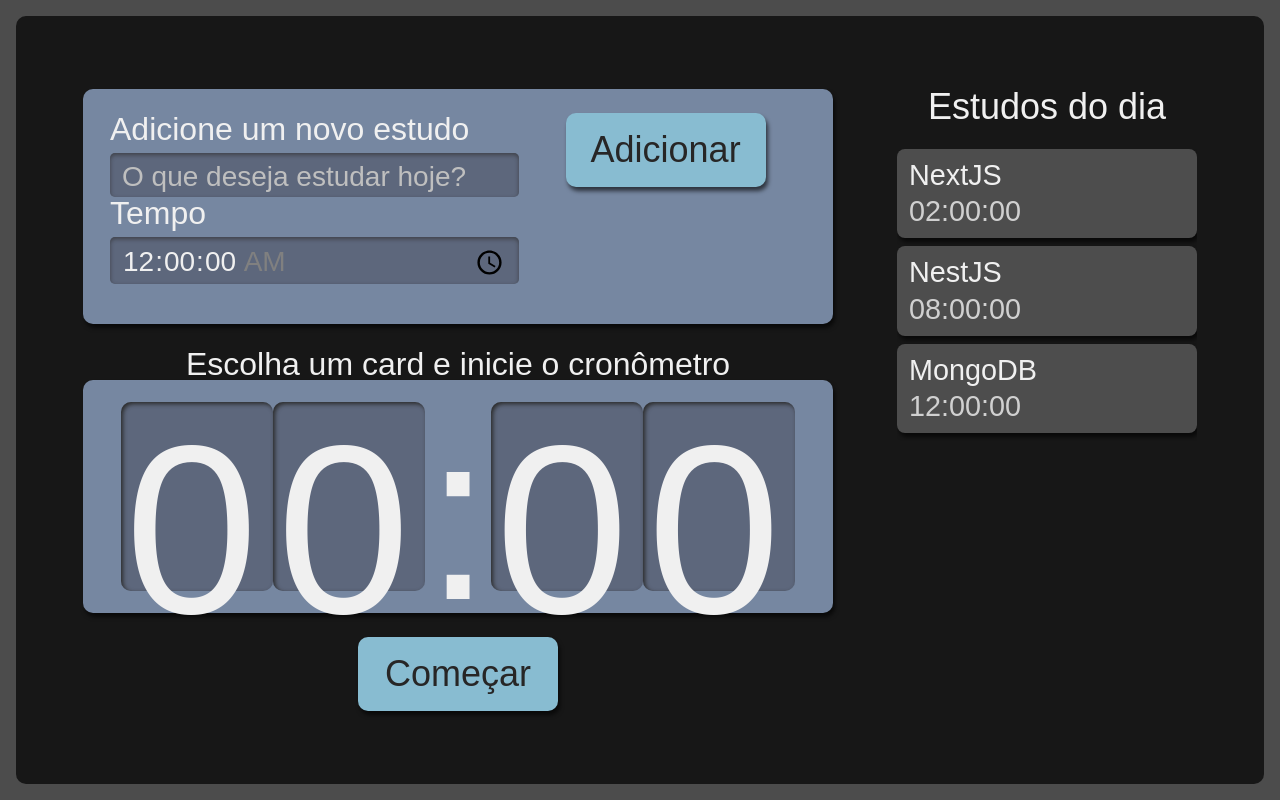
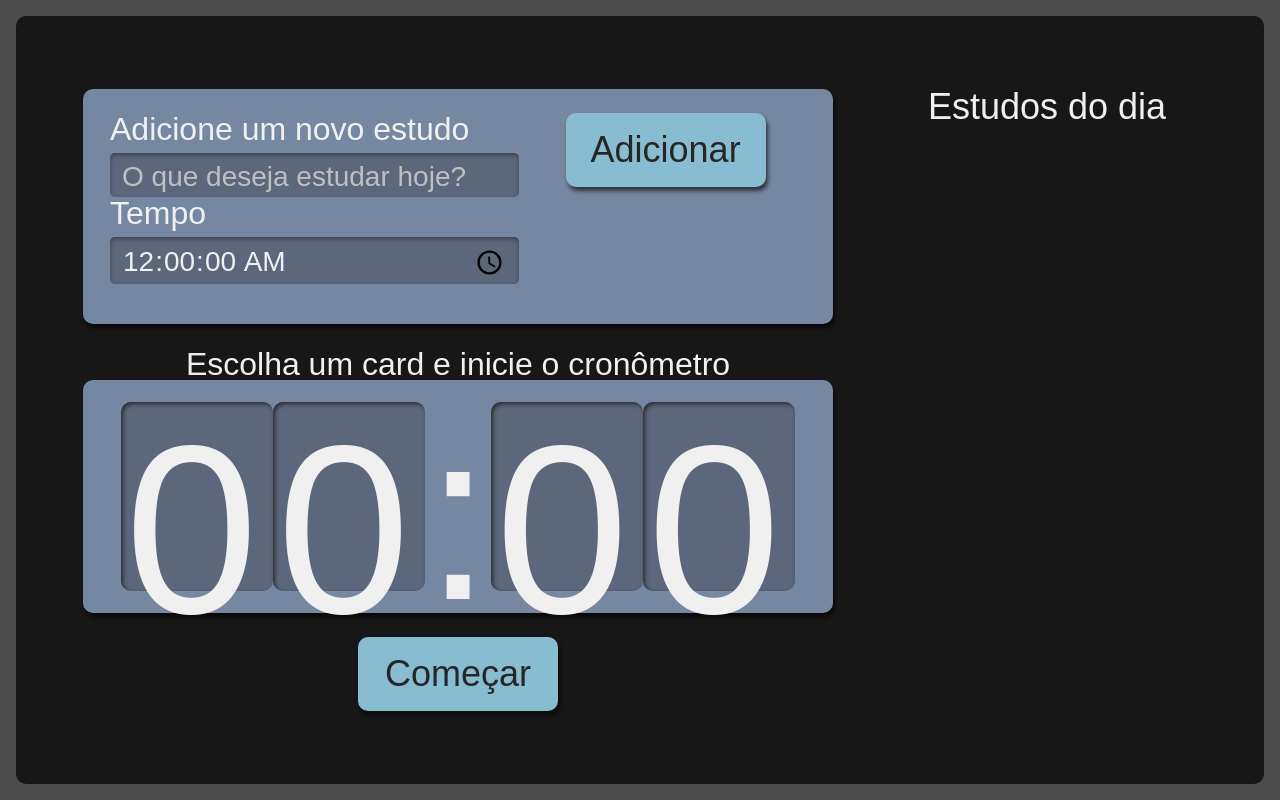
Before and after one commit to Daniel-Fonseca-da-Silva/react-with-typescript, a React (Create React App) app: page / in a window 1280 px wide. Built offline with nearby package versions, Linux system fonts and the light colour scheme.

Commit message:
feat: Adding task

```diff
--- a/src/components/Button/Button.tsx
+++ b/src/components/Button/Button.tsx
@@ -1,10 +1,12 @@
 import React from "react";
 import style from './Button.module.scss';
 
-class Button extends React.Component<{texto: string}> {
+class Button extends React.Component<{texto: string, type: "button" | "submit" | "reset" | undefined
+}> {
   render() {
+    const { type = "button" } = this.props;
     return (
-      <button className={style.botao}>
+      <button type={type} className={style.botao}>
         {this.props.texto}
       </button>
     )
--- a/src/components/Chronometer/Chronometer.tsx
+++ b/src/components/Chronometer/Chronometer.tsx
@@ -10,7 +10,7 @@
     <div className={style.relogioWrapper}>
         <Clock/>
       </div>
-      <Button
+      <Button type='button'
       texto='Começar'
       />
     </div>
--- a/src/components/Form/Form.tsx
+++ b/src/components/Form/Form.tsx
@@ -1,8 +1,11 @@
 import React from "react";
+import { ITarefa } from "../../types/ITarefa";
 import Button from "../Button/Button";
 import style from './Form.module.scss';
 
-class Form extends React.Component {
+class Form extends React.Component<{
+  setTarefas: React.Dispatch<React.SetStateAction<ITarefa[]>>
+}> {
   state = {
     tarefa: "",
     tempo: "00:00"
@@ -10,8 +13,7 @@
 
   adicionarTarefa(evento: React.FormEvent<HTMLFormElement>) {
     evento.preventDefault();
-    console.log('State: ', this.state);
-
+    this.props.setTarefas(tarefasAntigas => [...tarefasAntigas, {...this.state}])
   }
 
   render () {
@@ -21,10 +23,10 @@
           <label htmlFor="tarefa">Adicione um novo estudo</label>
           <input type="text" value={this.state.tarefa} onChange={evento => this.setState({...this.state, tarefa: evento.target.value})} name="tarefa" id="tarefa" placeholder="O que deseja estudar hoje?" required />
           <label htmlFor="tempo">Tempo</label>
-          <input type="time" step="1" value={this.state.tempo} onChange={evento => this.setState({...this.state, tempo: evento.target.value})} name="tempo" id="tempo" min="00:00:00" max="01:30:00" required />
+          <input type="time" step="1" value={this.state.tempo} onChange={evento => this.setState({...this.state, tempo: evento.target.value})} name="tempo" id="tempo" min="00:00:00" max="23:00:00" required />
         </div>
         <div className={style.inputContainer}>
-          <Button
+          <Button type="submit"
           texto='Adicionar'
           />
         </div>
--- a/src/components/Lista/Lista.tsx
+++ b/src/components/Lista/Lista.tsx
@@ -1,23 +1,12 @@
 import style from './Lista.module.scss';
 import Item from './Item/Item';
-import { useState } from 'react';
+import { ITarefa } from '../../types/ITarefa';
 
-function Lista() {
-  const [tarefas, setTarefas] = useState([{
-    tarefa: 'NextJS',
-    tempo: '02:00:00'
-  }, {
-    tarefa: 'NestJS',
-    tempo: '08:00:00'
-  }, {
-    tarefa: 'MongoDB',
-    tempo: '12:00:00'
-  }]);
+function Lista({ tarefas }: { tarefas: ITarefa[] }) {
+
   return(
     <aside className={style.listaTarefas}>
-      <h2 onClick={() => {
-        setTarefas([...tarefas, { tarefa: "Estudar estado", tempo: "03:00:00'"}])
-      }}>Estudos do dia</h2>
+      <h2>Estudos do dia</h2>
       <ul>
         {tarefas.map((item, index) => (
           <Item
--- a/src/pages/App.tsx
+++ b/src/pages/App.tsx
@@ -1,13 +1,16 @@
+import { useState } from 'react';
 import Chronometer from '../components/Chronometer/Chronometer';
 import Form from '../components/Form/Form';
 import Lista from '../components/Lista/Lista';
+import { ITarefa } from '../types/ITarefa';
 import style from './App.module.scss';
 
 function App() {
+  const [tarefas, setTarefas] = useState<ITarefa[]>([])
   return (
     <div className={style.AppStyle}>
-      <Form/>
-      <Lista/>
+      <Form setTarefas={setTarefas}/>
+      <Lista tarefas={tarefas} />
       <Chronometer/>
     </div>
   );
--- /dev/null
+++ b/src/types/ITarefa.ts
@@ -0,0 +1,4 @@
+export interface ITarefa {
+  tarefa: string;
+  tempo: string;
+}
```
